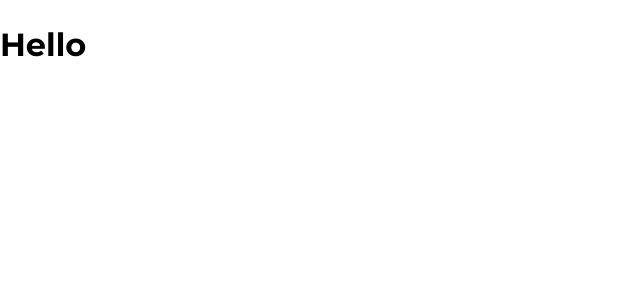
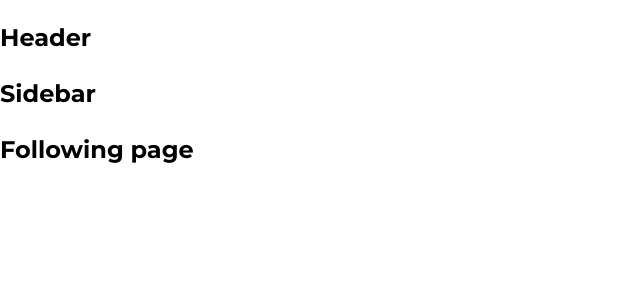
Before and after one commit to NguyenThuong02/TikTok-UI, a React (Create React App) app: page /following in a window 1280 px wide. Shown: the top 300 px of the page, without its empty margins (0-640 px from the left). Built offline with nearby package versions, Linux system fonts and the light colour scheme.

Commit message:
TikTok-UI

```diff
--- a/package.json
+++ b/package.json
@@ -9,6 +9,7 @@
     "normalize.css": "^8.0.1",
     "react": "^18.2.0",
     "react-dom": "^18.2.0",
+    "react-router-dom": "^6.18.0",
     "react-scripts": "5.0.1",
     "web-vitals": "^2.1.4"
   },
--- a/src/App.js
+++ b/src/App.js
@@ -1,8 +1,42 @@
+import { Fragment } from 'react'; //Chỉ chứa (Ko sinh ra thẻ thật trong DOM)
+import { BrowserRouter as Router, Routes, Route } from 'react-router-dom';
+import { publicRoutes } from '~/routes';
+import { DefaultLayout } from '~/components/Layout';
+
 function App() {
     return (
-        <div className="App">
-            <h1>Hello</h1>
-        </div>
+        <Router>
+            <div className="App">
+                <Routes>
+                    {/* <Route path="/" element={<Home />} />
+                    <Route path="/following" element={<Following />} /> */}
+
+                    {publicRoutes.map((route, index) => {
+                        const Page = route.component;
+
+                        let Layout = DefaultLayout;
+
+                        if (route.layout) {
+                            Layout = route.layout;
+                        } else if (route.layout === null) {
+                            Layout = Fragment;
+                        }
+
+                        return (
+                            <Route
+                                key={index}
+                                path={route.path}
+                                element={
+                                    <Layout>
+                                        <Page />
+                                    </Layout>
+                                }
+                            />
+                        );
+                    })}
+                </Routes>
+            </div>
+        </Router>
     );
 }
 
--- a/src/components/GlobalStyles/GlobalStyles.scss
+++ b/src/components/GlobalStyles/GlobalStyles.scss
@@ -3,6 +3,10 @@
 
 :root {
     --primary: #fe2c55;
+}
+
+* {
+    box-sizing: border-box;
 }
 
 html {
--- /dev/null
+++ b/src/components/Layout/DefaultLayout/Sidebar/index.js
@@ -0,0 +1,5 @@
+function Sidebar() {
+    return <h2>Sidebar</h2>;
+}
+
+export default Sidebar;
--- /dev/null
+++ b/src/components/Layout/DefaultLayout/index.js
@@ -0,0 +1,16 @@
+import Header from '~/components/Layout/components/Header';
+import Sidebar from './Sidebar';
+
+function DefaultLayout({ children }) {
+    return (
+        <div>
+            <Header />
+            <div className="container">
+                <Sidebar />
+                <div className="content">{children}</div>
+            </div>
+        </div>
+    );
+}
+
+export default DefaultLayout;
--- /dev/null
+++ b/src/components/Layout/HeaderOnly/index.js
@@ -0,0 +1,14 @@
+import Header from '~/components/Layout/components/Header';
+
+function DefaultLayout({ children }) {
+    return (
+        <div>
+            <Header />
+            <div className="container">
+                <div className="content">{children}</div>
+            </div>
+        </div>
+    );
+}
+
+export default DefaultLayout;
--- /dev/null
+++ b/src/components/Layout/components/Header/index.js
@@ -0,0 +1,5 @@
+function Header() {
+    return <h2>Header</h2>;
+}
+
+export default Header;
--- /dev/null
+++ b/src/components/Layout/index.js
@@ -0,0 +1,2 @@
+export { default as DefaultLayout } from './DefaultLayout';
+export { default as HeaderOnly } from './HeaderOnly';
--- /dev/null
+++ b/src/pages/Following/index.js
@@ -0,0 +1,5 @@
+function Following() {
+    return <h2>Following page</h2>;
+}
+
+export default Following;
--- /dev/null
+++ b/src/pages/Home/index.js
@@ -0,0 +1,5 @@
+function Home() {
+    return <h2>Home page</h2>;
+}
+
+export default Home;
--- /dev/null
+++ b/src/pages/Upload/index.js
@@ -0,0 +1,5 @@
+function Upload() {
+    return <h2>Upload page</h2>;
+}
+
+export default Upload;
--- /dev/null
+++ b/src/routes/index.js
@@ -0,0 +1,17 @@
+// Layouts
+import { HeaderOnly } from '~/components/Layout';
+
+import Home from '~/pages/Home';
+import Following from '~/pages/Following';
+import Upload from '~/pages/Upload';
+
+// Public routes
+const publicRoutes = [
+    { path: '/', component: Home },
+    { path: '/following', component: Following },
+    { path: '/upload', component: Upload, layout: HeaderOnly },
+];
+
+const privateRoutes = [];
+
+export { publicRoutes, privateRoutes };
```
Also changed, not shown: 1 other file (tests, documents, lock files or other folders).
